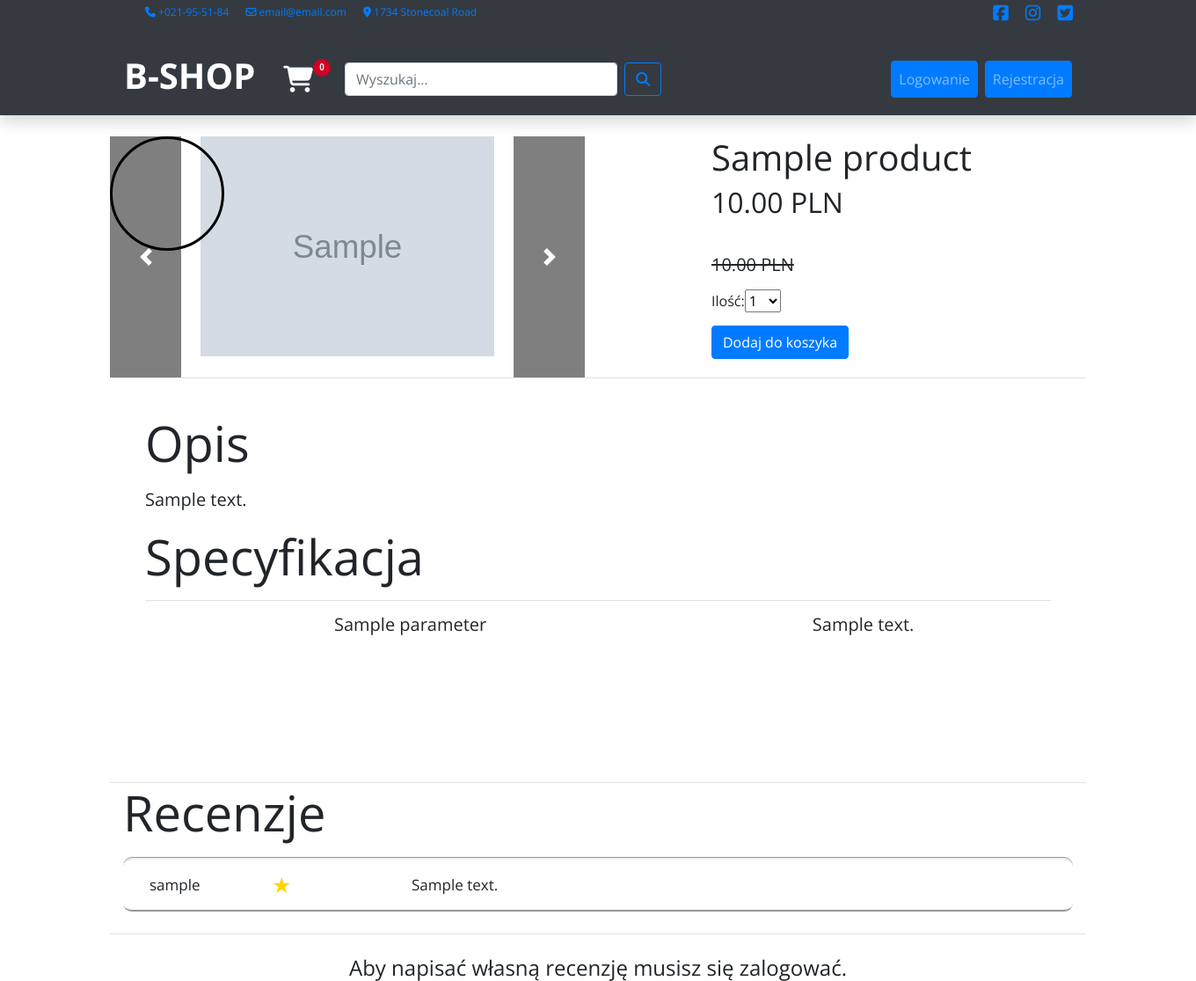
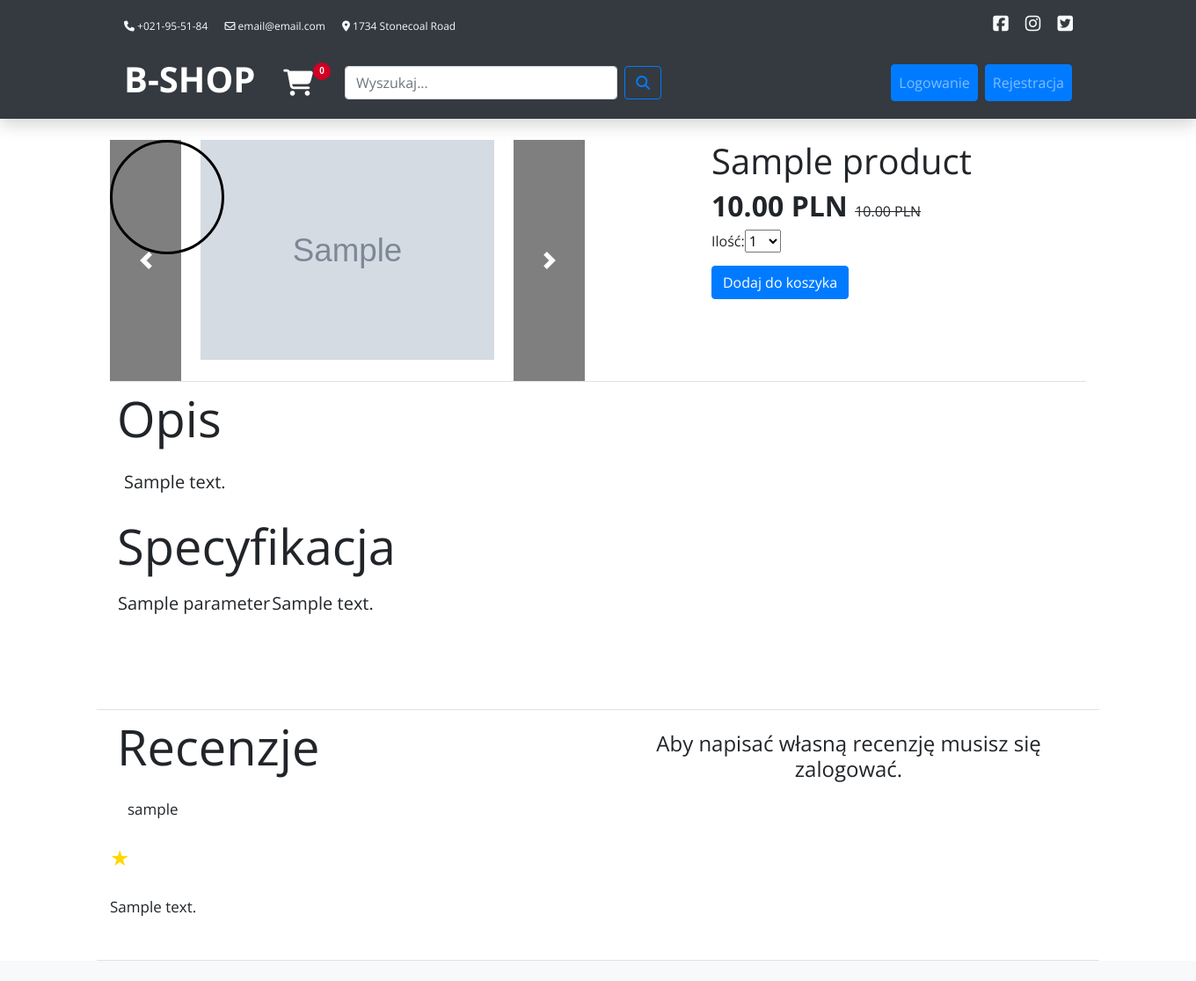
Before and after one commit to urszulasologub/webshop, a Django app: page /1/sample/ in a window 1360 px wide. Shown: the top 1115 px of the page at 88% size. Run offline with Django 3.2, Linux system fonts and the light colour scheme; tables that the repository leaves empty hold one stand-in row (values such as "Sample post"); grey boxes marked "Sample" are stand-in pictures; parts of the project's set-up code (start-up, migrations or seed data) failed here and were passed over; some libraries are stand-ins or nearby versions.

Commit message:
updated price discount view, modal window with cart, added pages numeration

```diff
--- a/webshop/shop/templates/shop/base.html
+++ b/webshop/shop/templates/shop/base.html
@@ -51,12 +51,12 @@
 			font-family: "Helvetica Neue", Arial, "Noto Sans", sans-serif, "Apple Color Emoji", "Segoe UI Emoji", "Segoe UI Symbol", "Noto Color Emoji";
 		}
 
-		.Btn{
-			color: white!important;
+		.Btn {
+			color: white !important;
 		}
 
-		.Btn:hover{
-			color: lightslategrey!important;
+		.Btn:hover {
+			color: lightslategrey !important;
 			cursor: pointer;
 		}
 
@@ -66,7 +66,7 @@
 			/* Hidden by default */
 			position: fixed;
 			/* Stay in place */
-			z-index: 1;
+			z-index: 99!important;
 			/* Sit on top */
 			padding-top: 100px;
 			/* Location of the box */
@@ -304,14 +304,13 @@
 
 		.navbar_div {
 			justify-content: space-between !important;
-			width: 100%!important;
+			width: 100% !important;
 			background-color: rgb(61, 70, 70);
 		}
 
-		.navbar>.container{
+		.navbar>.container {
 			display: block;
 		}
-
 	</style>
 
 </head>
@@ -319,21 +318,21 @@
 <body>
 
 	<!-- Navigation -->
-	<nav id="nav_top" class="navbar navbar-expand-lg navbar-dark bg-dark p-0 ">
-		<div class="container d-none d-xl-block d-lg-block">
-			<ul class="header-links pull-left">
-				<li><a href="#"><i class="fa fa-phone"></i> +021-95-51-84</a></li>
-				<li><a href="#"><i class="fa fa-envelope-o"></i> email@email.com</a></li>
-				<li><a href="#"><i class="fa fa-map-marker"></i> 1734 Stonecoal Road</a></li>
+	<nav id="nav_top" class="navbar navbar-expand-lg navbar-dark bg-dark ">
+		<div class="container d-none d-xl-block d-lg-block mt-2 mb-0">
+			<ul class="header-links pull-left pl-3 mb-0">
+				<li><a class="text-light text-decoration-none" href="#"><i class="text-light text-decoration-none fa fa-phone"></i> +021-95-51-84</a></li>
+				<li><a class="text-light text-decoration-none" href="#"><i class="text-light text-decoration-none fa fa-envelope-o"></i> email@email.com</a></li>
+				<li><a class="text-light text-decoration-none" href="#"><i class="text-light text-decoration-none fa fa-map-marker"></i> 1734 Stonecoal Road</a></li>
 			</ul>
 			<!--<ul class="header-links pull-right">
 				<li><a href="#"><i class="fa fa-dollar"></i> USD</a></li>
 				<li><a href="#"><i class="fa fa-user-o"></i> My Account</a></li>
 			</ul>-->
-			<ul class="header-links pull-right pt-1">
-				<li><a href="#"><i class="fab fa-facebook-square h5"></i></a></li>
-				<li><a href="#"><i class="fab fa-instagram h5"></i></a></li>
-				<li><a href="#"><i class="fab fa-twitter-square h5"></i></a></li>
+			<ul class="header-links pull-right mb-0">
+				<li><a class="text-light text-decoration-none" href="#"><i class="fab fa-facebook-square h5"></i></a></li>
+				<li><a class="text-light text-decoration-none" href="#"><i class="fab fa-instagram h5"></i></a></li>
+				<li><a class="text-light text-decoration-none" href="#"><i class="fab fa-twitter-square h5"></i></a></li>
 			</ul>
 		</div>
 	</nav>
@@ -383,11 +382,13 @@
 	<div class="bg-dark shadow mb-4">
 		<div class="container">
 			<nav class="navbar navbar-expand-lg navbar-dark bg-dark">
-			<a class="navbar-brand" href="/"><h1 class="font-weight-bold">B-SHOP</h1></a>
+				<a class="navbar-brand" href="/">
+					<h1 class="font-weight-bold">B-SHOP</h1>
+				</a>
 
 				{% if user.is_authenticated %}
 				<div class="nav-item d-block d-xl-none d-lg-none">
-					<a  class=" nav-item fas fa-user text-light Btn" href="{% url 'profile:show_profile' %}">
+					<a class=" nav-item fas fa-user text-light Btn" href="{% url 'profile:show_profile' %}">
 					</a>
 
 				</div>
@@ -406,15 +407,19 @@
 					</a>
 				</div>
 
-			<button class="navbar-toggler" type="button" data-toggle="collapse" data-target="#navbarSupportedContent" aria-controls="navbarSupportedContent" aria-expanded="false" aria-label="Toggle navigation">
+				<button class="navbar-toggler" type="button" data-toggle="collapse"
+					data-target="#navbarSupportedContent" aria-controls="navbarSupportedContent" aria-expanded="false"
+					aria-label="Toggle navigation">
 					<span class="navbar-toggler-icon"></span>
 				</button>
 
 
-			<div class="collapse navbar-collapse ">
+				<div class="collapse navbar-collapse " id="navbarSupportedContent">
 					<form action="{% url 'shop:searching' %}" class="form-inline mr-auto mt-2 mt-lg-0 w-50">
-								<input class="form-control mr-sm-2 w-75" type="search" placeholder="Wyszukaj..." name="search_phrase" aria-describedby="button-addon5">
-								<button id="button-addon5" class="btn btn-outline-primary my-2 my-sm-0" type="submit" value="{{ request.GET.search_phrase }}"><i class="fa fa-search"></i></button>
+						<input class="form-control mr-sm-2 w-75" type="search" placeholder="Wyszukaj..."
+							name="search_phrase" aria-describedby="button-addon5">
+						<button id="button-addon5" class="btn btn-outline-primary my-2 my-sm-0" type="submit"
+							value="{{ request.GET.search_phrase }}"><i class="fa fa-search"></i></button>
 					</form>
 					<ul class="navbar-nav my-2 my-lg-0">
 						<li class="nav-item">
@@ -424,16 +429,19 @@
 
 
 						<li class="nav-item dropdown d-lg-none d-xl-none">
-				<a class="nav-link dropdown-toggle" href="#" id="navbarDropdown" role="button" data-toggle="dropdown" aria-haspopup="true" aria-expanded="false">
+							<a class="nav-link dropdown-toggle" href="#" id="navbarDropdown" role="button"
+								data-toggle="dropdown" aria-haspopup="true" aria-expanded="false">
 								Kategorie
 							</a>
 							<div class="dropdown-menu" aria-labelledby="navbarDropdown">
-					<a class="dropdown-item" href="{% url "shop:product_list" %}" class="text-left text-uppercas text-decoration-none text-overflow mt-2"
+								<a class="dropdown-item" href="{% url "shop:product_list" %}"
+									class="text-left text-uppercas text-decoration-none text-overflow mt-2"
 									{% if not category %} {% endif %}>
 									WSZYSTKIE
 								</a>
 								{% for c in categories %}
-						<a class="dropdown-item" href="{{ c.get_absolute_url }}" class="text-left text-uppercase text-decoration-none mt-2 text-overflow"
+								<a class="dropdown-item" href="{{ c.get_absolute_url }}"
+									class="text-left text-uppercase text-decoration-none mt-2 text-overflow"
 									{% if category.slug == c.slug %} {% endif %}>
 									{{ c.name }}
 								</a>
--- a/webshop/shop/templates/shop/product/detail.html
+++ b/webshop/shop/templates/shop/product/detail.html
@@ -13,7 +13,7 @@
 		height: 250px;
 	}
 
-	#rozmiar-tekstu {
+	.rozmiar-tekstu {
 		font-size: 20px;
 
 	}
@@ -66,23 +66,21 @@
 		border-bottom-style: groove;
 	}
 
-	#specyfikacja {
-		padding: 40px;
-	}
 
 	.item {
-		padding-top: 5px;
-		transition: all .4s;
-		-webkit-transition: all .4s;
+		transition: .4s;
+		border-style: solid;
+		border-width: 2px;
+		border-color: #dee2e6;
+		border-radius: 0.3rem;
 	}
 
 	.item:hover {
-		transform: scale(1.15);
-		-ms-transform: scale(1.15);
-		-webkit-transform: scale(1.15);
-		box-shadow: 0 0 0 #888;
-		background-color: #fff;
+		border-color: #007bff;
+		border-width: 2px;
+		text-decoration: none;
 	}
+
 
 	.img-fluid {
 		max-width: 100%;
@@ -244,17 +242,17 @@ function magnify(imgID, zoom) {
 		</div>
 
 	</div>
-	<div id="tekst" class="col-md-6 ">
+	<div id="tekst" class="col-md-6 pb-4">
 
 		<h1>{{ product.name }}</h1>
 		<!--<h2><a href="{{ product.category.get_absolute_url }}">{{ product.category }}</a></h2>-->
 		{% if product.new_price != 0 %}
-			<h2 class="price mb-3">{{ product.new_price }} PLN</h2><br>
-			<s><h5 class="price mb-3">{{ product.price }} PLN</h5></s>
+			<span class="h2 price mb-3 font-weight-bold">{{ product.new_price }} PLN </span>
+			<s><span class="price mb-3">{{ product.price }} PLN</h5></span></s>
 		{% else %}
 			<h2 class="price mb-3">{{ product.price }} PLN</h2>
 		{% endif %}
-		<form action="{% url 'cart:cart_add' product.id %}" method="post">
+		<form action="{% url 'cart:cart_add' product.id %}" method="post" class="pt-2">
 			{{ cart_product_form }}
 			{% csrf_token %}
 			</br><input type="submit" class="btn btn-primary mt-2" value="Dodaj do koszyka">
@@ -263,15 +261,15 @@ function magnify(imgID, zoom) {
 	</div>
 </div>
 
-<div id="specyfikacja" class="col-md-12 border-top">
+<div class="col-md-12 border-top p-2">
 	<p class="display-4">Opis</p>
-	<div id="rozmiar-tekstu">
+	<div class="rozmiar-tekstu p-2">
 		{{ product.description|linebreaks }}
 	</div>
 	<p class="display-4">Specyfikacja</p>
 
 
-	<table id="rozmiar-tekstu" class="table table-hover text-center">
+	<table class="rozmiar-tekstu" class="table table-hover text-center">
 		<tbody>
 			{% for description in descriptions %}
 			<td>{{ description.parameter }}</td>
@@ -284,30 +282,70 @@ function magnify(imgID, zoom) {
 </div>
 
 {% if recommendations %}
-<h3>Rekomendowane produkty</h3>
+<p class="display-4 p-2">Rekomendowane produkty</p>
 
 <div id="recommend" class="product-list row  col-md-12 mb-2 mt-4 text-center">
 	{% for item in recommendations %}
 	<div class="item col-md-3 mb-2 mt-4">
-		<div id="img" class="bg-light text-center">
+		<div id="img" class=" text-center">
 			<a href="{% url 'shop:product_detail' item.id item.slug %}">
 				<img src="{% if item.image %}{{ item.image.url }}{% else %}{% static 'img/no-image.png' %}{% endif %}"
 					class="img-fluid p-2">
-				<div id="opis" class="bg-light">
-					<p class=" pl-2 text-overflow">{{ item.name }} </p>
+				<div id="opis" class="">
+					<p class="text-overflow text-uppercase text-decoration-none font-weight-ligh">{{ item.name }} </p>
 				</div>
 			</a>
 		</div>
-		<div id="cena" class="pl-2 border-bottom  bg-light">
+		<div id="cena" class="pl-2 border-bottom ">
 			{% if item.new_price == 0%}
 				<h4> {{ item.price }} PLN</h4>
 			{% else %}
-				<h4> {{ item.new_price }} PLN -{{ item.sales_percent }}%</h4>
+				<h4> {{ item.new_price  }} PLN <span class="font-weight-bold text-danger">-{{ item.sales_percent }}%</span></h4>
 			{% endif %}
 		</div>
 	</div>
 
 	{% endfor %}
+
+				<a href="{{ product.get_absolute_url }}">
+				<div class="col-md-6 col-lg-4">
+					<div class="item mb-4">
+						<div id="img" class="text-center">
+
+							<img src="{% if product.image %}{{ product.image.url }}{% else %}{% static "img/no-image.png" %} {% endif %}"
+								class="img-fluid mt-4 mb-4">
+
+						</div>
+						<div id="opis" class="">
+							<a href="{{ product.get_absolute_url }}"
+								class="text-overflow text-uppercase text-decoration-none font-weight-ligh">{{ product.name }}</a>
+						</div>
+
+						<div id="cena" class="mt-2">
+							{% if product.new_price != 0 %}
+							<h4> {{ product.new_price }} PLN <span class="font-weight-bold text-danger">-{{ product.sales_percent }}%</span></h4>
+							{% else %}
+							<h4> {{ product.price }} PLN</h4>
+							{% endif %}
+
+							<string class="text-overflow m-0">
+								<!-- {{ product.description|linebreaks }} -->
+								{% if dictionary != None %}
+								{% for item, descriptions in dictionary.items %}
+								{% if item == product%}
+								{% for description in descriptions %}
+								<p class="m-0">{{ description.parameter }}: {{ description.description }}</p>
+
+								{% endfor %}
+								{% endif %}
+								{% endfor %}
+								{% endif %}
+							</string>
+
+						</div>
+					</div>
+				</div>
+			</a>
 </div>
 
 {% endif %}
@@ -315,38 +353,39 @@ function magnify(imgID, zoom) {
 <br><br><br>
 
 {% if similar %}
-<h3>Podobne produkty</h3>
+<p class="display-4 p-2">Podobne produkty</p>
 
 <div id="recommend" class="product-list row  col-md-12 mb-2 mt-4 text-center">
 	{% for item in similar %}
 	<div class="item col-md-3 mb-2 mt-4">
-		<div id="img" class="bg-light text-center">
+		<div id="img" class=" text-center">
 			<a href="{% url 'shop:product_detail' item.id item.slug %}">
 				<img src="{% if item.image %}{{ item.image.url }}{% else %}{% static 'img/no-image.png' %}{% endif %}"
 					class="img-fluid p-2">
-				<div id="opis" class="bg-light">
-					<p class=" pl-2 text-overflow">{{ item.name }} </p>
+				<div id="opis" class="">
+					<p class=" pl-2 text-overflow ">{{ item.name }} </p>
 				</div>
 			</a>
 		</div>
-		<div id="cena" class="pl-2 border-bottom  bg-light">
+		<div id="cena" class="pl-2 border-bottom  ">
 			{% if item.new_price == 0%}
 				<h4> {{ item.price }} PLN</h4>
 			{% else %}
-				<h4> {{ item.new_price }} PLN -{{ item.sales_percent }}%</h4>
+				<h4> {{ item.new_price  }} PLN <span class="font-weight-bold text-danger">-{{ item.sales_percent }}%</span></h4>
 			{% endif %}
 		</div>
 	</div>
 
 	{% endfor %}
+
 </div>
 {% endif %}
 
-
-<div id="recenzje" class="col-md-12 border-top mt-4">
-	<p class="display-4">Recenzje </p>
+<div class="row border-bottom pb-5">
+	<div id="recenzje" class="col-md-6 border-top mt-4">
+		<p class="display-4 p-2">Recenzje </p>
 		{% for review in reviews %}
-	<div id="recenzja">
+		<div id="recenzja rozmiar-tekstu p-2 pl-4">
 
 			<div id="autor"> {{ review.user.username }} </div><br>
 
@@ -375,12 +414,12 @@ function magnify(imgID, zoom) {
 		</div>
 		{% empty %}
 
-	<p>Nie ma jeszcze żadnych recenzji tego produktu. </p>
+		<p class="rozmiar-tekstu p-2 pl-4">Nie ma jeszcze żadnych recenzji tego produktu. </p>
 		{% endfor %}
 
 	</div>
 
-<div id="recenzje" class="col-md-12 border-top mt-4">
+	<div id="recenzje" class="col-md-6 border-top mt-4">
 		{% if user.is_authenticated %}
 		{% if users_reviews %}
 		<!-- <br>Już napisałeś recenzję tego produktu. -->
@@ -388,8 +427,8 @@ function magnify(imgID, zoom) {
 		{% if new_review %}
 		<!-- <h2>Pomyślnie dodano recenzję</h2> -->
 		{% else %}
-	<p class="display-4">Dodaj nową recenzję </p>
-	<form action="" method="post">
+		<p class="display-4 p-2">Dodaj nową recenzję </p>
+		<form action="" method="post" class="rozmiar-tekstu pl-4">
 			<!--{{ review_form.as_p }}
 				{{ review_form.rating.label_tag }} -->
 			{{ review_form.body}} <br>
@@ -404,29 +443,28 @@ function magnify(imgID, zoom) {
 		<h4 class="text-center pt-4">Aby napisać własną recenzję musisz się zalogować.</h4>
 		{% endif %}
 	</div>
+</div>
 
-
-<br><br><br>
 {% if recent %}
-<h3>Ostatnio oglądane produkty</h3>
+<p class="display-4 p-2">Ostatnio oglądane produkty</h3>
 
 <div id="recommend" class="product-list row  col-md-15 mb-2 mt-4 text-center">
 	{% for item in recent %}
 	<div class="item col-md-3 mb-2 mt-4">
-		<div id="img" class="bg-light text-center">
+		<div id="img" class="text-center">
 			<a href="{% url 'shop:product_detail' item.id item.slug %}">
 				<img src="{% if item.image %}{{ item.image.url }}{% else %}{% static 'img/no-image.png' %}{% endif %}"
 					class="img-fluid p-2">
-				<div id="opis" class="bg-light">
-					<p class=" pl-2 text-overflow">{{ item.name }} </p>
+				<div id="opis" class="">
+					<p class=" pl-2 text-overflow text-decoration-none">{{ item.name }} </p>
 				</div>
 			</a>
 		</div>
-		<div id="cena" class="pl-2 border-bottom  bg-light">
+		<div id="cena" class="pl-2 ">
 			{% if item.new_price == 0%}
 				<h4> {{ item.price }} PLN</h4>
 			{% else %}
-				<h4> {{ item.new_price }} PLN -{{ item.sales_percent }}%</h4>
+				<h4> {{ item.new_price }} PLN <span class="font-weight-bold text-danger">-{{ item.sales_percent }}%</span></h4>
 			{% endif %}
 		</div>
 	</div>
--- a/webshop/shop/templates/shop/product/list.html
+++ b/webshop/shop/templates/shop/product/list.html
@@ -102,7 +102,7 @@
 
 
 	<div class="product-list col-md-12 col-lg-10 text-center">
-		<div class="row">
+		<div class="row ">
 			<!--<h1>{% if category %}{{ category.name }}{% else %}Produkty{% endif %}</h1>-->
 			{% for product in products %}
 
@@ -122,7 +122,7 @@
 
 						<div id="cena" class="mt-2">
 							{% if product.new_price != 0 %}
-							<h4> {{ product.new_price }} PLN -{{ product.sales_percent }}%</h4>
+							<h4> {{ product.new_price }} PLN <span class="font-weight-bold text-danger">-{{ product.sales_percent }}%</span></h4>
 							{% else %}
 							<h4> {{ product.price }} PLN</h4>
 							{% endif %}
@@ -169,7 +169,7 @@
 				<li class="page-item active"><span class="page-link">{{ page }}</span><span class="sr-only">(current)</span>
 				</li>
 			{% else %}
-				<li class="page-item "><a class="page-link" href="{% url 'shop:product_list' page %}">A {{ page }}</a></li>
+				<li class="page-item "><a class="page-link" href="{% url 'shop:product_list' page %}">{{ page }}</a></li>
 			{% endif %}
 
 		{% endfor %}
```
Also changed, not shown: webshop/shop/templates/shop/product/searching.html (+48 -0 lines). Lines whose indentation alone changed are shown as unchanged.
